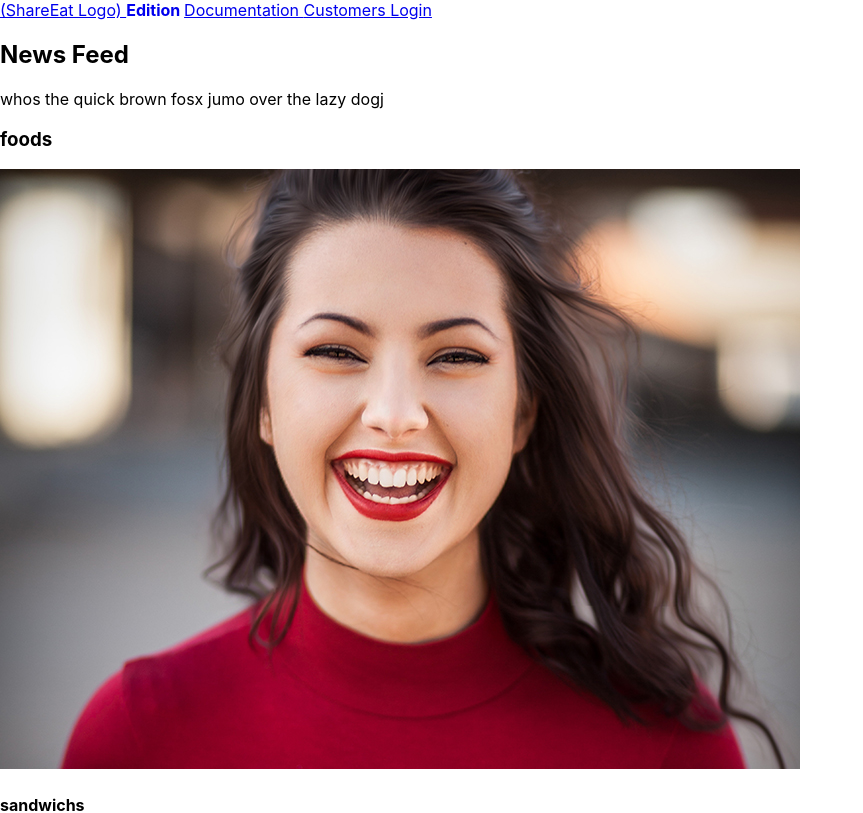
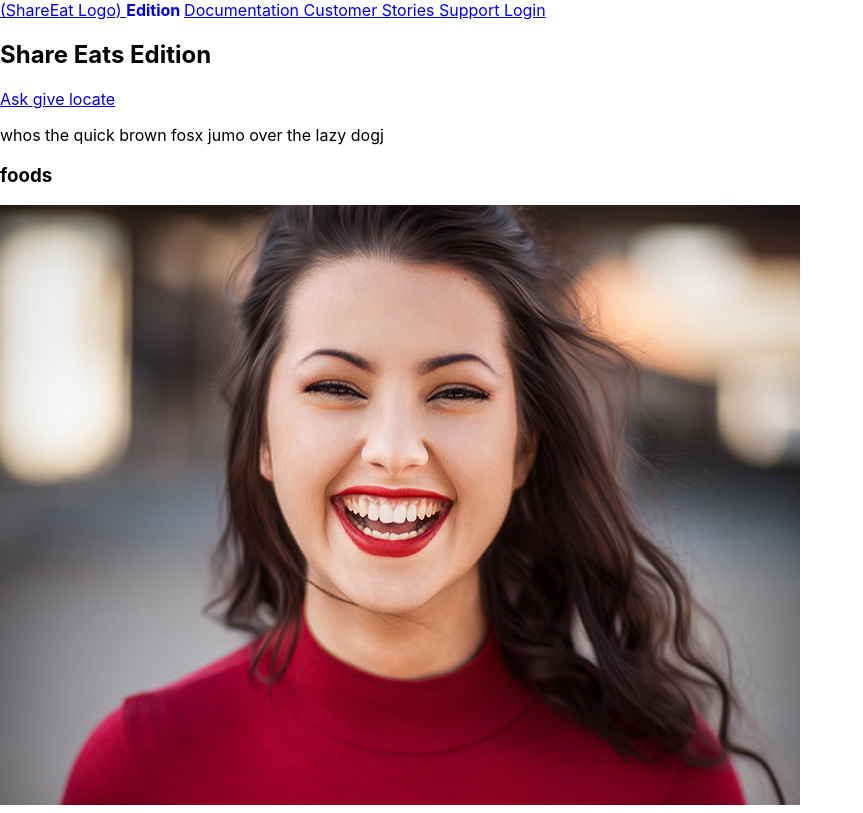
Before and after one commit to lyletamarra123/Hackathon, a React (Create React App) app in the folder hackathon-app/: page /edition/shareEats in a window 1280 px wide. Shown: the top 813 px of the page, without its empty margins (0-863 px from the left). Built offline with nearby package versions, Linux system fonts and the light colour scheme.

Commit message:
adding ask/give/locate

```diff
--- /dev/null
+++ b/hackathon-app/src/navigation/EditionNav.js
@@ -0,0 +1,21 @@
+import React from 'react'
+import { NavLink } from 'react-router-dom';
+const EditionNav = () => {
+
+    const navLinkstyles = ({isActive}) => {
+        return {
+            fontWeight:isActive ?  'bold': 'normal',
+            textDecoration : isActive ? 'none': 'normal',
+        }
+
+    }
+  return (
+    <div>
+         <NavLink style = { navLinkstyles } to ='/ask'>Ask </NavLink>
+         <NavLink style = { navLinkstyles } to ='/give'>give </NavLink>
+         <NavLink style = { navLinkstyles } to ='/locate'>locate </NavLink>
+    </div>
+  )
+}
+
+export default EditionNav;
--- a/hackathon-app/src/navigation/NavigationBar.js
+++ b/hackathon-app/src/navigation/NavigationBar.js
@@ -13,14 +13,15 @@ const NavigationBar = () => {
     }
 
   return(
-   <>
+   <div>
     <NavLink style = { navLinkstyles } to ='/'>(ShareEat Logo) </NavLink>
     <NavLink   style = { navLinkstyles } to ='/edition'>Edition </NavLink>
     <NavLink  style = { navLinkstyles } to ='/documentation'>Documentation </NavLink>
-    <NavLink style = { navLinkstyles } to ='/costumerStories'>Customers </NavLink>
+    <NavLink style = { navLinkstyles } to ='/costumerStories'>Customer Stories </NavLink>
+    <NavLink style = { navLinkstyles } to ='/support'>Support </NavLink>
     <NavLink style = { navLinkstyles } to ='/Login'>Login </NavLink>
     {/* onClick = {()=>setShow(false)} */}
-   </>
+   </div>
 
 
   );
--- /dev/null
+++ b/hackathon-app/src/pages/Support.jsx
@@ -0,0 +1,9 @@
+import React from 'react'
+
+const Support = () => {
+  return (
+    <div>Support</div>
+  )
+}
+
+export default Support;
--- a/hackathon-app/src/pagesShare/Ask.jsx
+++ b/hackathon-app/src/pagesShare/Ask.jsx
@@ -2,7 +2,7 @@ import React from 'react'
 
 const Ask = () => {
   return (
-    <div>Ask</div>
+    <div>Ask donation</div>
   )
 }
 
--- a/hackathon-app/src/pagesShare/ShareEats.jsx
+++ b/hackathon-app/src/pagesShare/ShareEats.jsx
@@ -2,6 +2,7 @@ import React from 'react'
 
 import surplus from '../assets/data/surplus';
 import Itemsurplus from '../UI/Itemsurplus';
+import EditionNav from '../navigation/EditionNav';
 
 
 
@@ -9,11 +10,12 @@ const ShareEats = () => {
   return (
     <>
 
-    <h2>News Feed</h2>
+    <h2>Share Eats Edition</h2>
+    <EditionNav/>
+
     <p>whos the quick brown fosx jumo over the lazy dogj</p>
 
     <h3> foods</h3>
-
     <div>
     {surplus.map((item) =>(
    <Itemsurplus item = {item} key = {item.id}/>))}
--- a/hackathon-app/src/routers/Routers.js
+++ b/hackathon-app/src/routers/Routers.js
@@ -13,6 +13,8 @@ import Give from '../pagesShare/Give';
 import Locate from '../pagesShare/Locate';
 import Settings from '../pagesShare/Settings';
 import Edition from '../pages/Edition';
+import Support from '../pages/Support';
+
 
 const Routers = () => {
   return (
@@ -32,6 +34,7 @@ const Routers = () => {
     <Route path = "/locate" element = {<Locate/>}/>
     <Route path = "/settings" element = {<Settings/>}/>
     <Route path = "/edition" element = {<Edition/>}/>
+    <Route path = "/support" element = {<Support/>}/>
    </Routes>
    </>
   );
```
